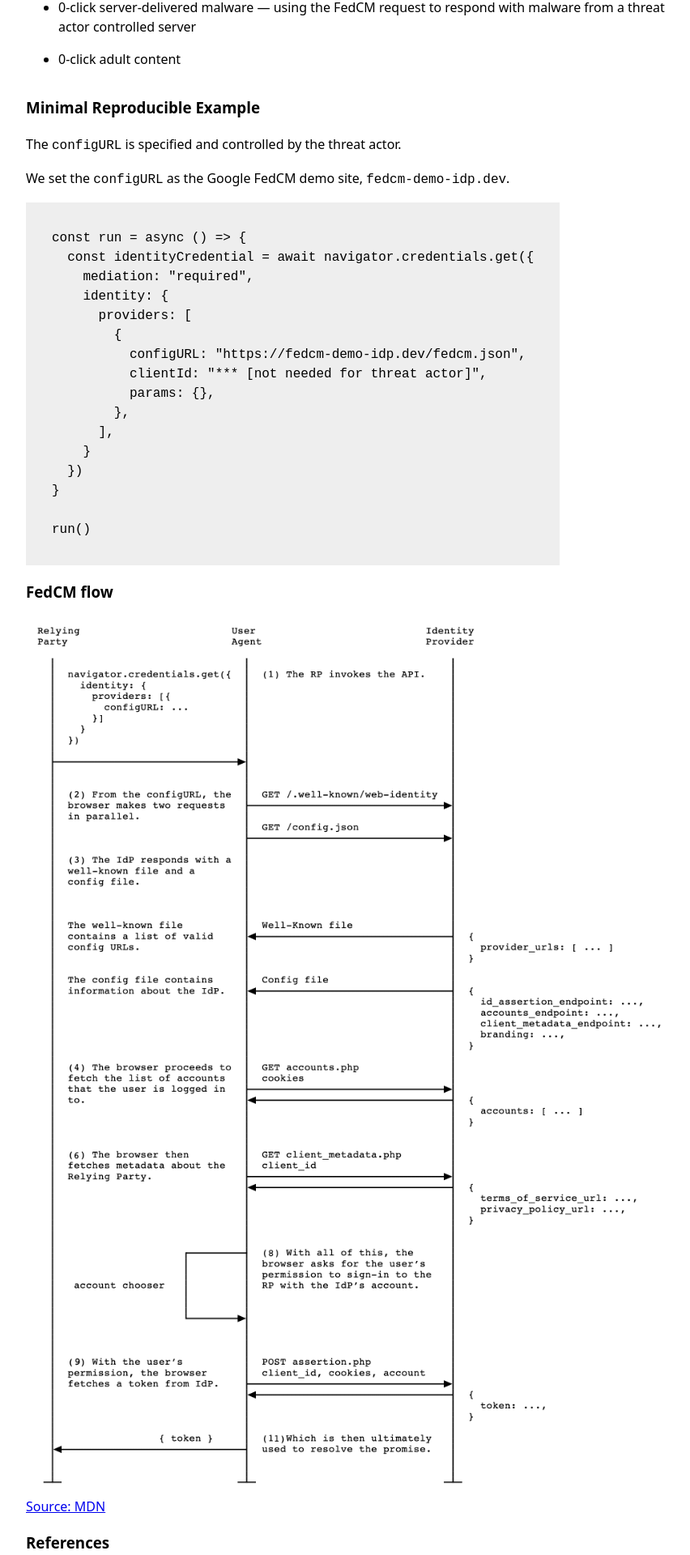
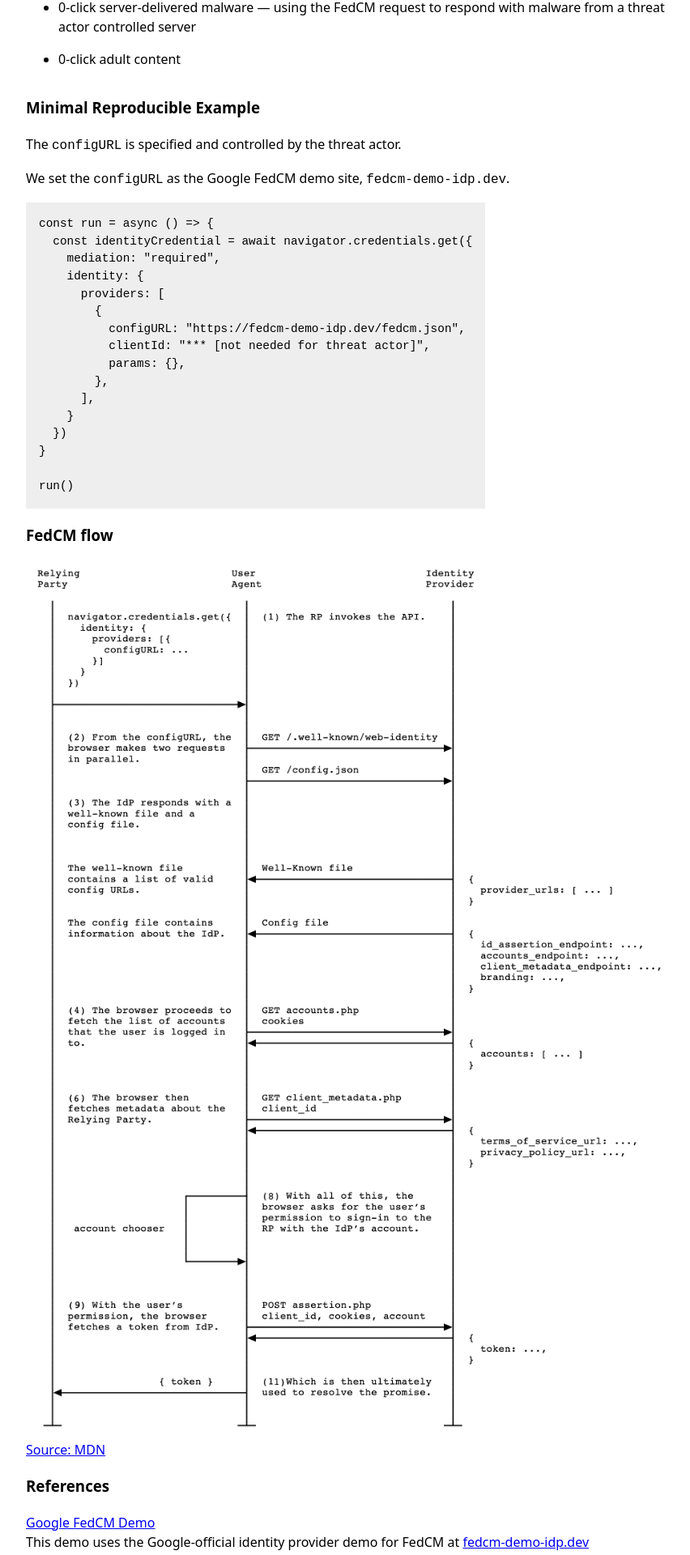
Before and after one commit to alexgreenland/alexgreenland.github.io, a Jekyll site: the page sandbox/fedcm-x-jul-2026.html, which Jekyll copies as it is, in a window 1280 px wide. Shown: the part 1428-3348 px from the top of the page at 81% size, without its empty margins (208-1060 px from the left). Built offline with Jekyll 4.4.1, drawn with Linux system fonts in a browser that asks for light colours; Markdown is read by kramdown in place of the engine named in the settings.

Commit message:
Update fedcm-x-jul-2026.html

```diff
--- a/sandbox/fedcm-x-jul-2026.html
+++ b/sandbox/fedcm-x-jul-2026.html
@@ -1,8 +1,9 @@
 <!doctype html>
 <html>
 <head>
-  <meta charset="utf-8">
+  <meta charset="utf-8" />
   <title>FedCMx0click Demo &amp; Report: 0-click FedCM auto-opening webpage bug in X iOS</title>
+  <meta name="viewport" content="width=device-width, initial-scale=1" />
 </head>
 
 <body>
@@ -24,8 +25,9 @@
 
     pre {
       background: #eee;
-      padding: 2rem;
+      padding: 1rem;
       width: max-content;
+      font-size: 0.9rem;
     }
 
     code {
```
Also changed, not shown: other parts of sandbox/fedcm-x-jul-2026.html (+0 -1 lines).
